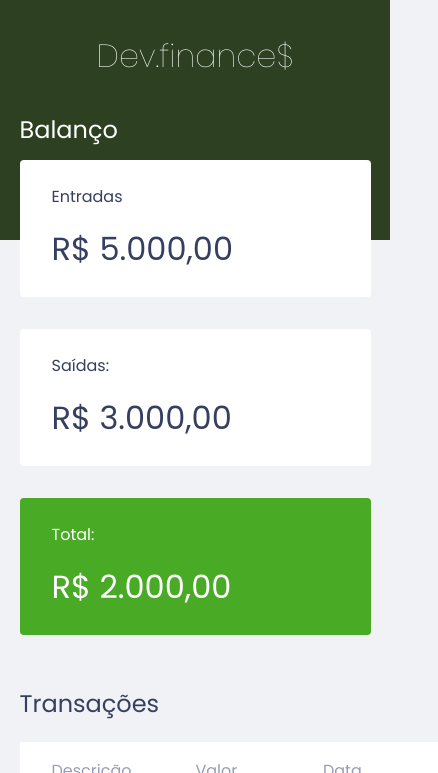
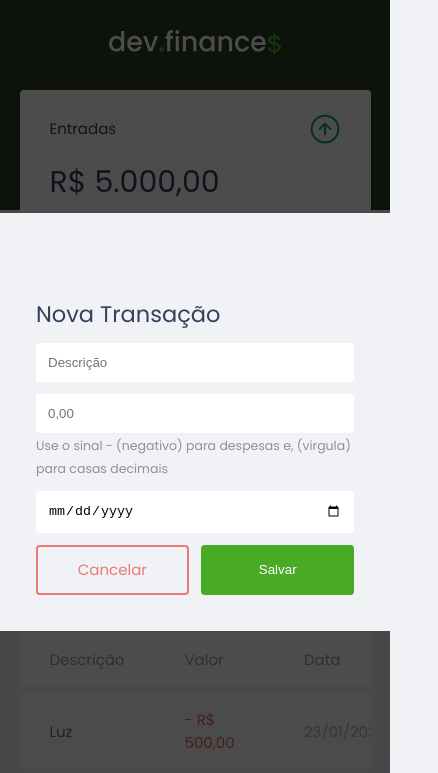
Before and after one commit to Kaiqueliira/dev-finances, a plain HTML site: page index.html in a window 390 px wide. Shown: the top 773 px of the page, 438 px wide, since content can reach past the window. Drawn offline with Linux system fonts and the light colour scheme.

Commit message:
conclusão da página, responsividade e criação do modal

```diff
--- a/index.html
+++ b/index.html
@@ -15,36 +15,48 @@
 
 <body>
     <header>
-        <h1 id="logo">Dev.finance$</h1>
+        <img src="./assets/logo.svg" alt="Logo" />
     </header>
     <main>
         <div class="container">
             <section id="balance">
-                <h2>Balanço</h2>
+                <h2 class="sr-only">Balanço</h2>
 
                 <div class="card">
-                    <h3>Entradas</h3>
+                    <h3>
+                        <span>Entradas</span>
+                        <img src="./assets/income.svg" alt="Image de entradas">
+                    </h3>
                     <p>R$ 5.000,00</p>
                 </div>
 
                 <div class="card">
-                    <h3>Saídas:</h3>
+                    <h3>
+                        <span>Saídas</span>
+                        <img src="./assets/expense.svg" alt="Image de Saidas">
+                    </h3>
                     <p>R$ 3.000,00</p>
                 </div>
                 <div class="card total">
-                    <h3>Total:</h3>
+                    <h3>
+                        <span>Total</span>
+                        <img src="./assets/total.svg" alt="Image de Total">
+                    </h3>
                     <p>R$ 2.000,00</p>
                 </div>
             </section>
 
             <section id="transactions">
-                <h2>Transações</h2>
+                <h2 class="sr-only">Transações</h2>
+                <a href="#" class="button new">+ Nova Transação</a>
+
                 <table id="data-table">
                     <thead>
                         <tr>
                             <th> Descrição</th>
                             <th> Valor</th>
                             <th> Data</th>
+                            <th></th>
                         </tr>
                     </thead>
                     <tbody>
@@ -52,17 +64,20 @@
                             <td class="description">Luz</td>
                             <td class="expense">- R$ 500,00 </td>
                             <td class="date"> 23/01/2021 </td>
+                            <td> <img src="./assets/minus.svg" /></td>
                         </tr>
 
                         <tr>
                             <td class="description">Criação Website</td>
                             <td class="income">R$ 5000,00 </td>
                             <td class="date"> 23/01/2021 </td>
+                            <td> <img src="./assets/minus.svg" /></td>
                         </tr>
                         <tr>
                             <td class="description">Internet</td>
                             <td class="expense">- R$ 500,00 </td>
                             <td class="date"> 23/01/2021 </td>
+                            <td> <img src="./assets/minus.svg" /></td>
                         </tr>
                     </tbody>
 
@@ -70,6 +85,35 @@
             </section>
         </div>
     </main>
+
+    <div class="modal-overlay active ">
+        <div class="modal">
+            <div class="form">
+                <h2>Nova Transação</h2>
+                <form action="">
+                    <div class="input-group">
+                        <label for="description" class="sr-only"> Descrição</label>
+                        <input type="text " id="description" name="description" placeholder="Descrição ">
+                    </div>
+                    <div class="input-group">
+                        <label for="amount" class="sr-only"> Valor</label>
+                        <input type="number" id="amount" name="amount" placeholder="0,00">
+                        <small class="help">Use o sinal - (negativo) para despesas e, (virgula) para casas decimais</small>
+                    </div>
+                    <div class="input-group">
+                        <label for="date" class="sr-only">Data</label>
+                        <input type="date" id="date" name="date">
+                    </div>
+
+                    <div class="input-group actions">
+                        <a href="" class="button cancel">Cancelar</a>
+                        <button>Salvar</button>
+                    </div>
+                </form>
+            </div>
+
+        </div>
+    </div>
 
     <footer>
         <p>
--- a/style.css
+++ b/style.css
@@ -2,6 +2,9 @@
 
 :root {
     --dark-blue: #363f5f;
+    --green: #49aa26;
+    --light-green: #3dd705;
+    --red: #e92929;
 }
 
 * {
@@ -10,9 +13,25 @@
     box-sizing: border-box;
 }
 
+html {
+    font-size: 93.75%;
+}
+
 body {
     background: #f0f2f5;
     font-family: "Poppins", sans-serif;
+}
+
+.sr-only {
+    position: absolute;
+    width: 1px;
+    height: 1px;
+    overflow: hidden;
+    margin: -1px;
+    padding: 0;
+    clip: rect(0, 0, 0, 0);
+    white-space: nowrap;
+    border-width: 0;
 }
 
 .container {
@@ -28,6 +47,53 @@ h2 {
     margin-bottom: 0.8rem;
     color: var(--dark-blue);
     font-weight: normal;
+}
+
+
+/* links & buttons ====================== */
+
+a {
+    color: var(--green);
+    text-decoration: none;
+}
+
+a:hover {
+    color: var(--light-green);
+}
+
+button {
+    width: 100%;
+    height: 50px;
+    border: none;
+    color: #fff;
+    background: var(--green);
+    padding: 0;
+    border-radius: 0.25rem;
+    cursor: pointer;
+}
+
+button:hover {
+    background: var(--light-green);
+}
+
+.button.cancel {
+    color: var(--red);
+    border: 2px solid var(--red);
+    border-radius: 0.25rem;
+    height: 50px;
+    display: flex;
+    justify-content: center;
+    align-items: center;
+    opacity: 0.6;
+}
+
+.button.cancel:hover {
+    opacity: 1;
+}
+
+.button.new {
+    display: inline-block;
+    margin-bottom: .8rem;
 }
 
 
@@ -70,6 +136,9 @@ header {
 .card h3 {
     font-weight: normal;
     font-size: 1rem;
+    display: flex;
+    justify-content: space-between;
+    align-items: center;
 }
 
 .card p {
@@ -79,8 +148,17 @@ header {
 }
 
 .card.total {
-    background: #49aa26;
+    background: var(--green);
     color: #fff;
+}
+
+
+/* Transactions  ====================== */
+
+#transactions {
+    display: block;
+    width: 100%;
+    overflow-x: auto;
 }
 
 
@@ -92,9 +170,14 @@ header {
     color: #969cb3;
 }
 
-table thead tr:first-child,
-table tbody td:first-child {
+table thead tr th:first-child,
+table tbody tr td:first-child {
     border-radius: 0.25rem 0 0 0.25rem;
+}
+
+table thead tr th:last-child,
+table tbody tr td:last-child {
+    border-radius: 0 0.25rem 0.25rem 0;
 }
 
 table tbody tr {
@@ -139,3 +222,81 @@ footer {
     color: var(--dark-blue);
     opacity: 0.6;
 }
+
+
+/* Modal ====================== */
+
+.modal-overlay {
+    width: 100%;
+    height: 100%;
+    background-color: rgba(0, 0, 0, 0.7);
+    position: fixed;
+    top: 0;
+    display: flex;
+    align-items: center;
+    justify-content: center;
+    opacity: 0;
+    visibility: hidden;
+}
+
+.modal-overlay.active {
+    opacity: 1;
+    visibility: visible;
+}
+
+.modal {
+    background: #f0f2f5;
+    padding: 2.4rem;
+    position: relative;
+}
+
+
+/* form ====================== */
+
+#form {
+    max-width: 500px;
+}
+
+#form h2 {
+    margin-top: 0;
+}
+
+input {
+    border: none;
+    border-radius: 0.2rem;
+    padding: 0.8rem;
+    width: 100%;
+}
+
+.input-group {
+    margin-top: 0.8rem;
+}
+
+.input-group small {
+    opacity: 0.4;
+}
+
+.input-group.actions {
+    display: flex;
+    justify-content: space-between;
+    align-items: center;
+}
+
+.input-group.actions .button,
+.input-group.actions button {
+    width: 48%;
+}
+
+
+/* Responsive ====================== */
+
+@media (min-width: 800px) {
+    html {
+        font-size: 87.5%;
+    }
+    #balance {
+        display: grid;
+        grid-template-columns: repeat(3, 1fr);
+        gap: 2rem;
+    }
+}
```
Also changed, not shown: assets/expense.svg (added), assets/income.svg (added), assets/logo.svg (added), assets/minus.svg (added), assets/plus.svg (added), assets/total.svg (added), 1 other file.
